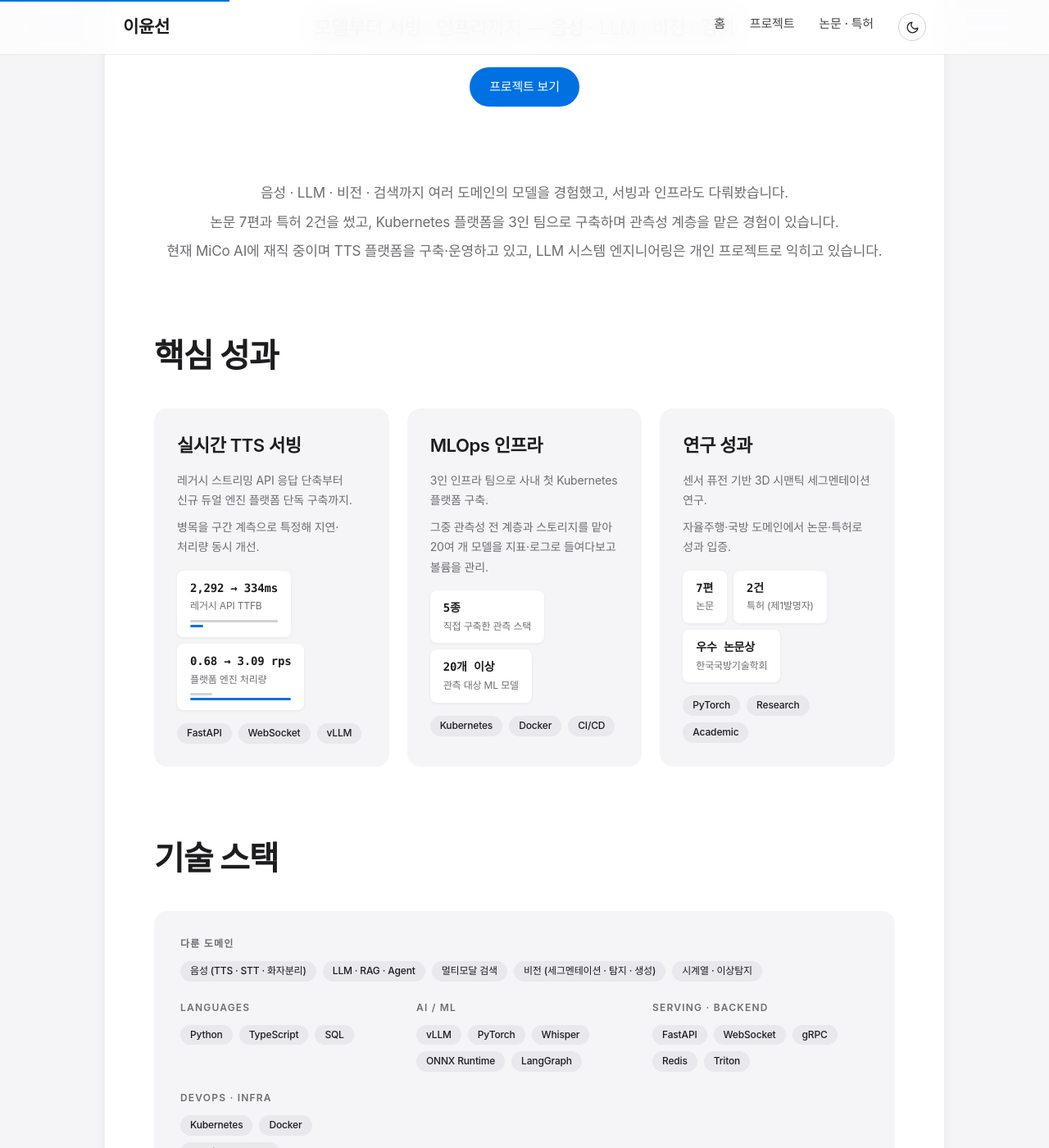
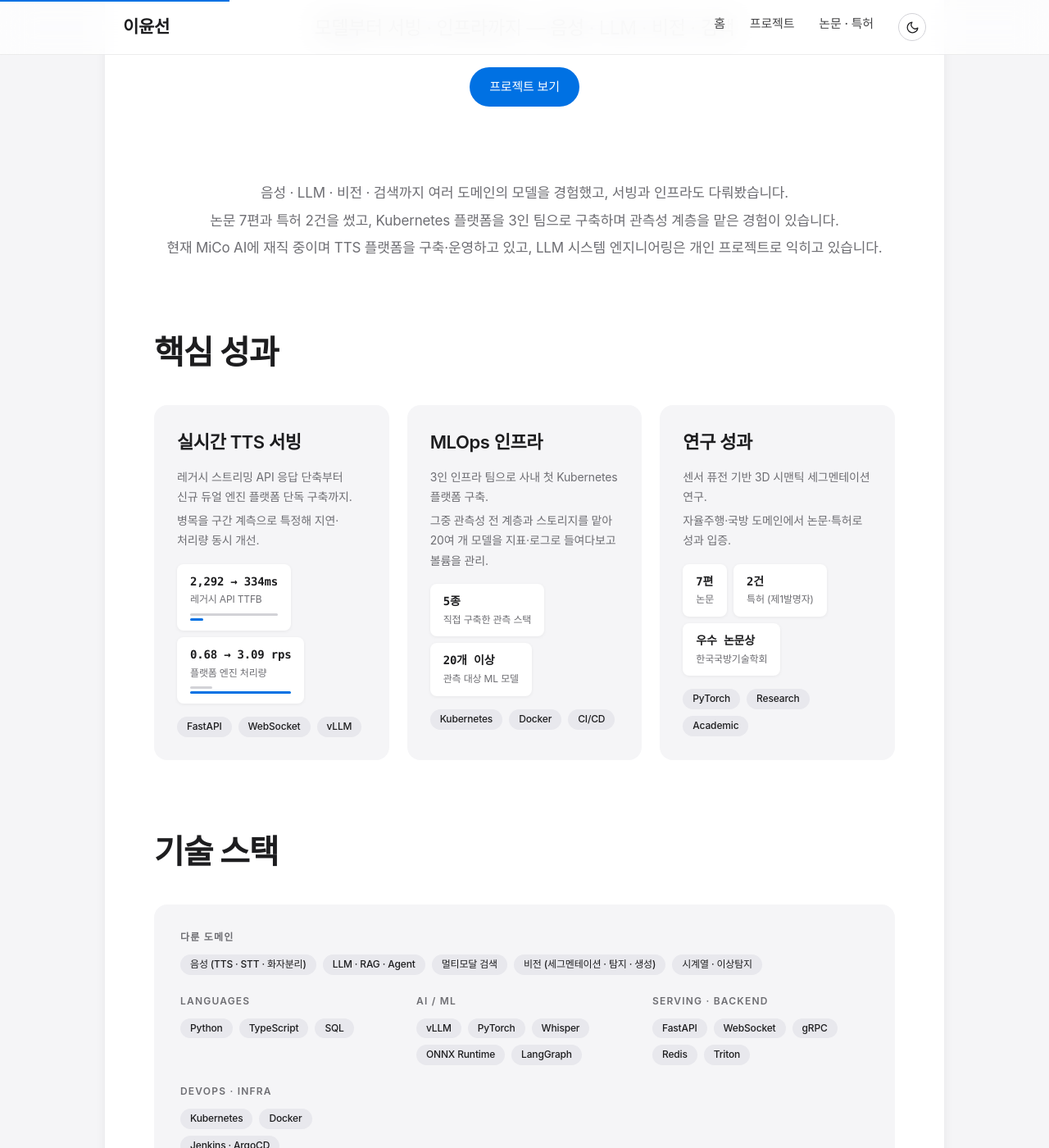
Before and after one commit to ckc5800/ckc5800.github.io, a Jekyll site: the page built from index.html, in a window 1280 px wide and 1400 px high, scrolled down 361 px. Shown: the whole window at 82% size. Built offline with Jekyll 4.4.1, drawn with Linux system fonts in a browser that asks for light colours; some web fonts are replaced.

Commit message:
문장·목록 간격 축소 — 줄 간격이 이미 하는 일을 여백이 중복하고 있었음
줄 간격 1.75(16px 글자에 28px)면 줄 사이에 이미 12px 여백이 생긴다.
거기에 문장 여백 8px 을 더하니 한 문단 안 문장들이 20px 씩 벌어져
문단처럼 읽혔음.

- 문장 사이 8 → 4px (홈 소개문은 4 → 2px)
- 리드 문장 → 딸린 목록 12 → 8px
- 목록 항목 사이 16 → 12px
- 문단 사이 24px 유지 — 문단 구분은 지금이 적정

위계: 문장 4 < 리드→목록 8 < 항목 12 < 문단 24

```diff
--- a/assets/style.css
+++ b/assets/style.css
@@ -247,7 +247,7 @@
 }
 
 .intro .sentence + .sentence {
-    margin-top: 4px;
+    margin-top: 2px;
 }
 
 /* 가장 긴 문장이 816px 라, 본문이 그보다 좁아지면 강제 줄바꿈을 풀고 자연스럽게 흐르게 둔다 */
@@ -619,13 +619,13 @@
 }
 
 .detail-list li + li {
-    margin-top: 16px;
+    margin-top: 12px;
 }
 
 /* 리드 문장 + 그에 딸린 목록은 한 덩어리다.
    문단 사이(20px)와 같은 간격을 두면 목록이 위 문장에서 떨어져 보인다. */
 .project p + .detail-list {
-    margin-top: -12px;   /* 문단 아래 24px 중 12px 만 남겨 리드에 붙인다 */
+    margin-top: -16px;   /* 문단 아래 24px 중 8px 만 남겨 리드에 바짝 붙인다 */
 }
 
 /* 팀 프로젝트에서 담당 구분 — 무엇이 내 몫인지 흐려지지 않게 */
@@ -653,7 +653,7 @@
 }
 
 .sentence + .sentence {
-    margin-top: 8px;
+    margin-top: 4px;
 }
 
 /* 문장 스팬이 inline으로 흐르는 컨텍스트(모바일 intro·인쇄)에서 문장 사이 공백 보장
```
